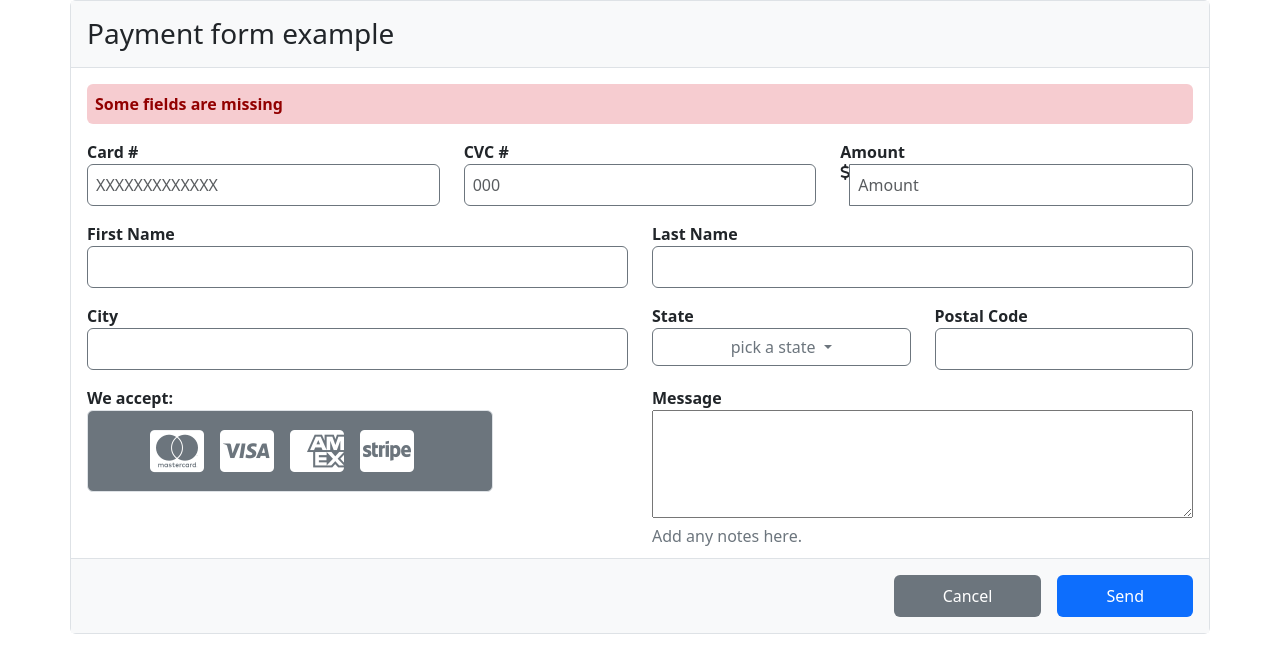
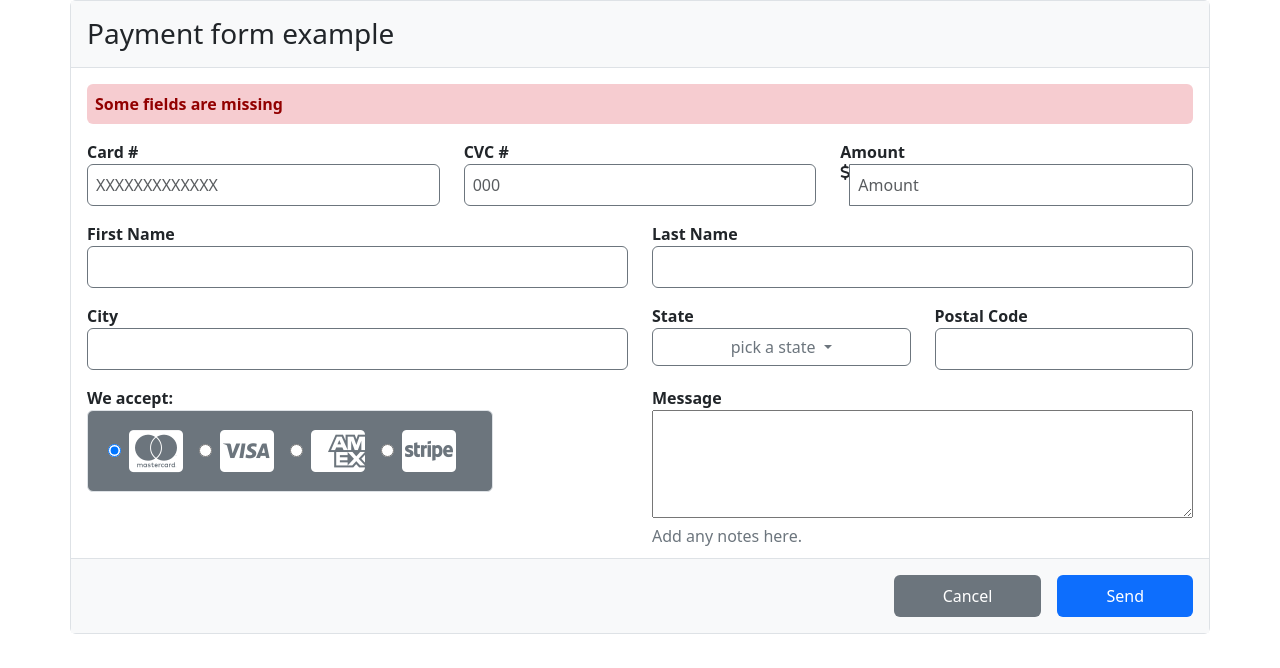
Before and after one commit to 4GeeksAcademy/kevinodah-HTML-5-FORM-BS, a plain HTML site: page index.html in a window 1280 px wide. Drawn offline with nearby package versions, Linux system fonts and the light colour scheme.

Commit message:
final change

```diff
--- a/index.html
+++ b/index.html
@@ -91,10 +91,26 @@
                 <div class="col-6">
                     <label for="firstName" class="d-block text-dark fw-bold">We accept:</label>
                     <div class="border rounded bg-secondary p-3 w-75 d-flex justify-content-center">
-                    <i class="fa-brands fa-cc-mastercard me-3 fa-3x text-white"></i>
+                    <div class="d-flex align-items-center justify-content-center">
+                        <input type="radio" class="me-2" checked><i class="fa-brands fa-cc-mastercard me-3 fa-3x text-white"></i>
+                    </div>
+
+                     <div class="d-flex align-items-center justify-content-center">
+                        <input type="radio" class="me-2">
                     <i class="fa-brands fa-cc-visa me-3 fa-3x text-white"></i>
+                    </div>
+                     <div class="d-flex align-items-center justify-content-center">
+                        <input type="radio" class="me-2">
                     <i class="fa-brands fa-cc-amex me-3 fa-3x text-white"></i>
+
+                    </div>
+                     <div class="d-flex align-items-center justify-content-center">
+                        <input type="radio" class="me-2">
                     <i class="fa-brands fa-cc-stripe me-3 fa-3x text-white"></i>
+
+
+                    </div>
+
                     </div>
                 </div>
 
```
